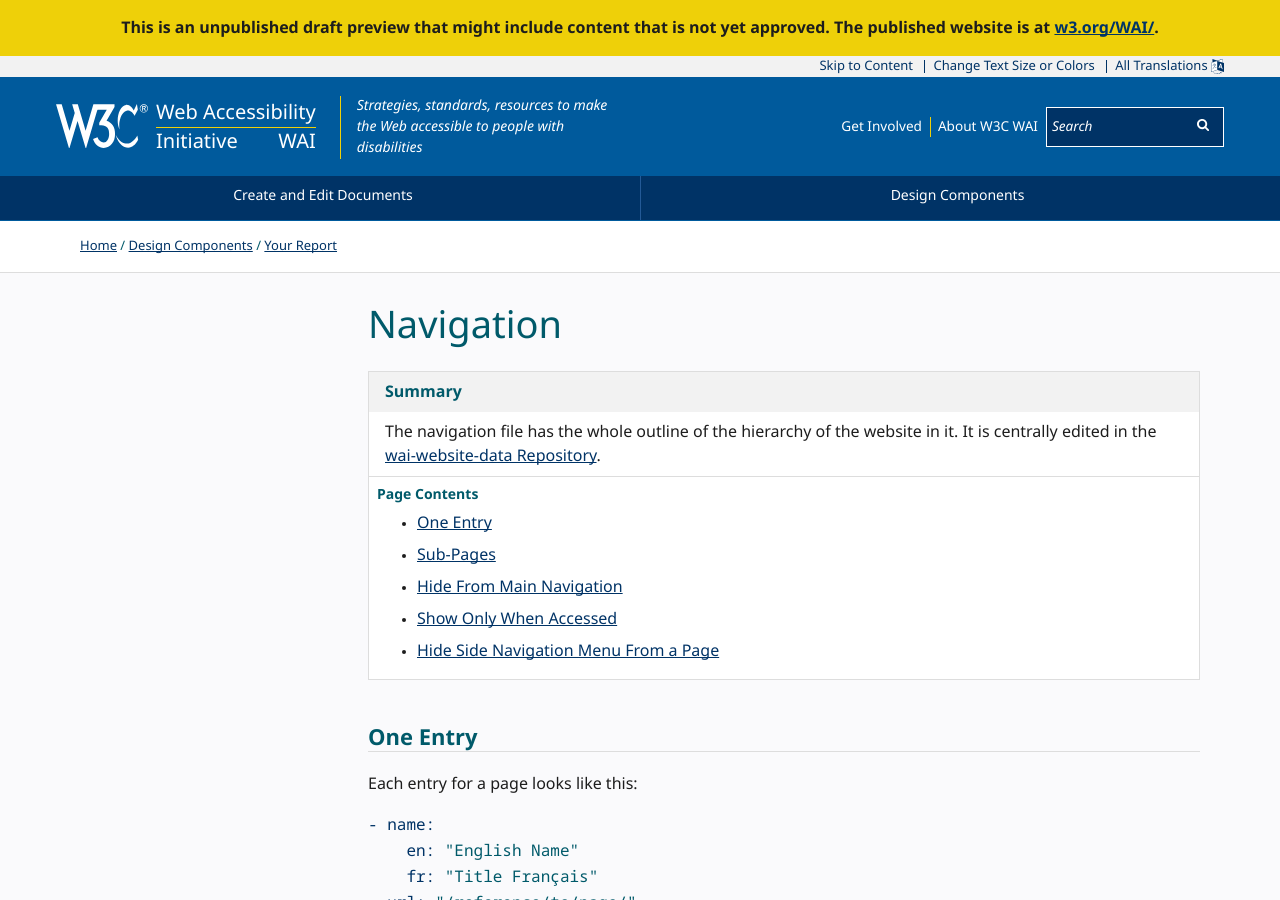
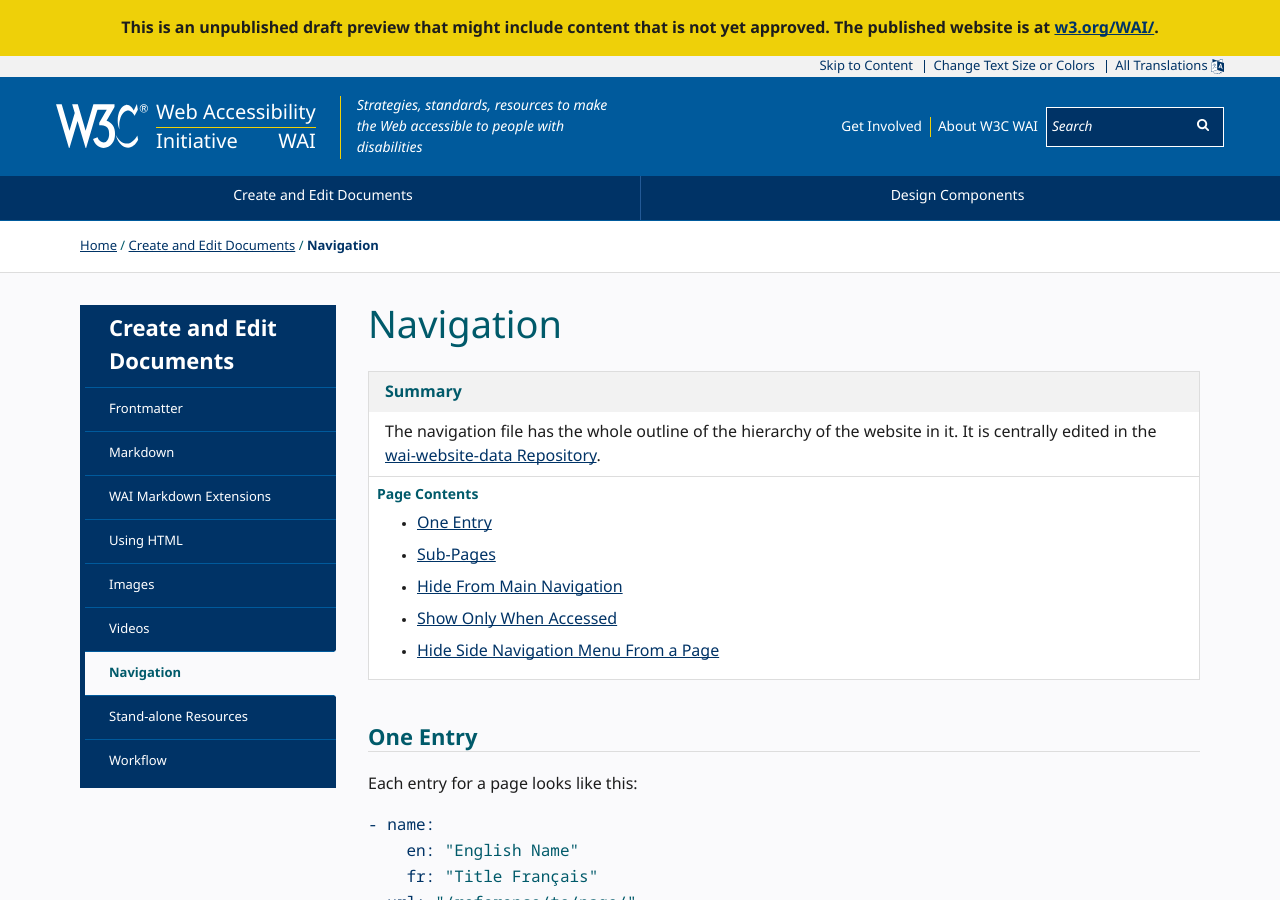
Before and after one commit to w3c/wai-website-theme, a Jekyll site: the page built from content/navigation.md, in a window 1280 px wide and 900 px high. Built offline with Jekyll 4.4.1, drawn with Linux system fonts in a browser that asks for light colours; cached includes are drawn as plain includes.

Commit message:
Update navigation

```diff
--- a/_data/navigation.yml
+++ b/_data/navigation.yml
@@ -15,6 +15,8 @@
     url: "/writing/images/"
   - name: Videos
     url: "/writing/videos/"
+  - name: Navigation
+    url: "/navigation/"
   - name: Stand-alone Resources
     url: "/writing/standalone-resources/"
   - name: Workflow
```
